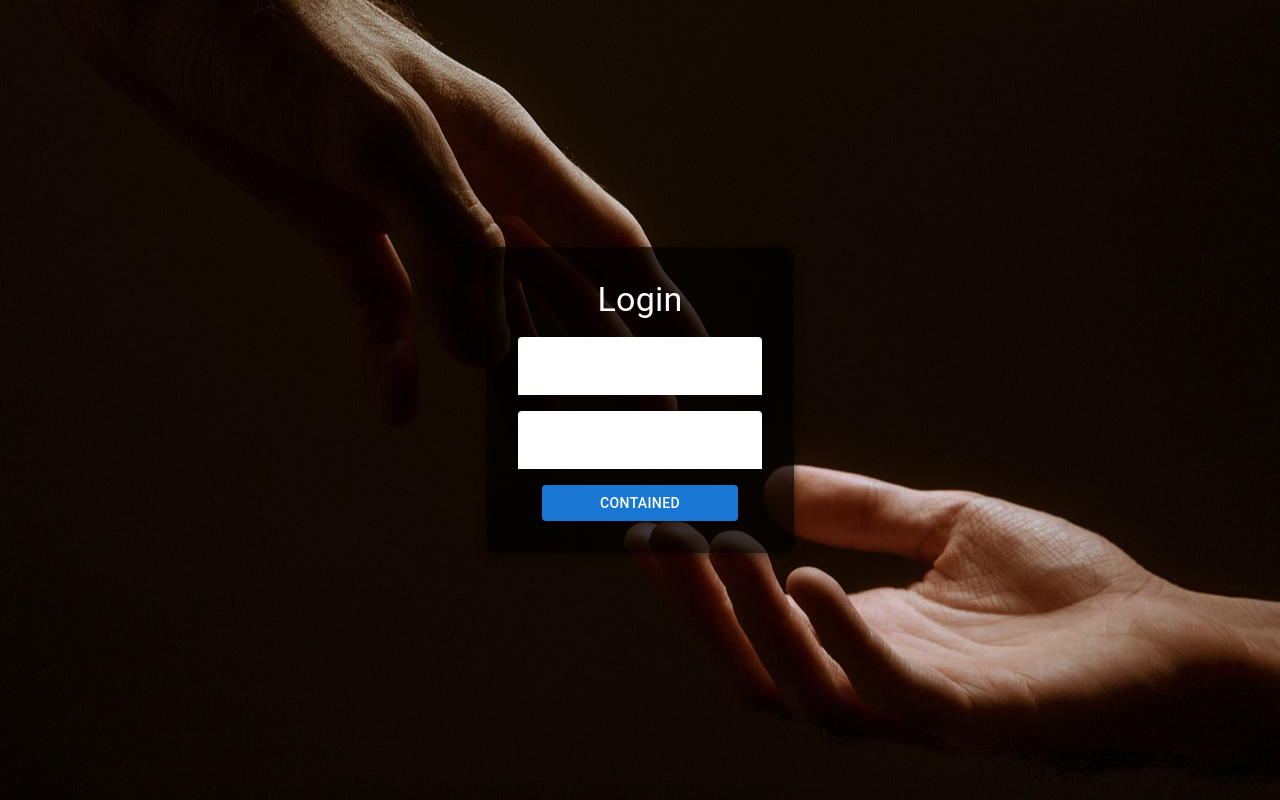
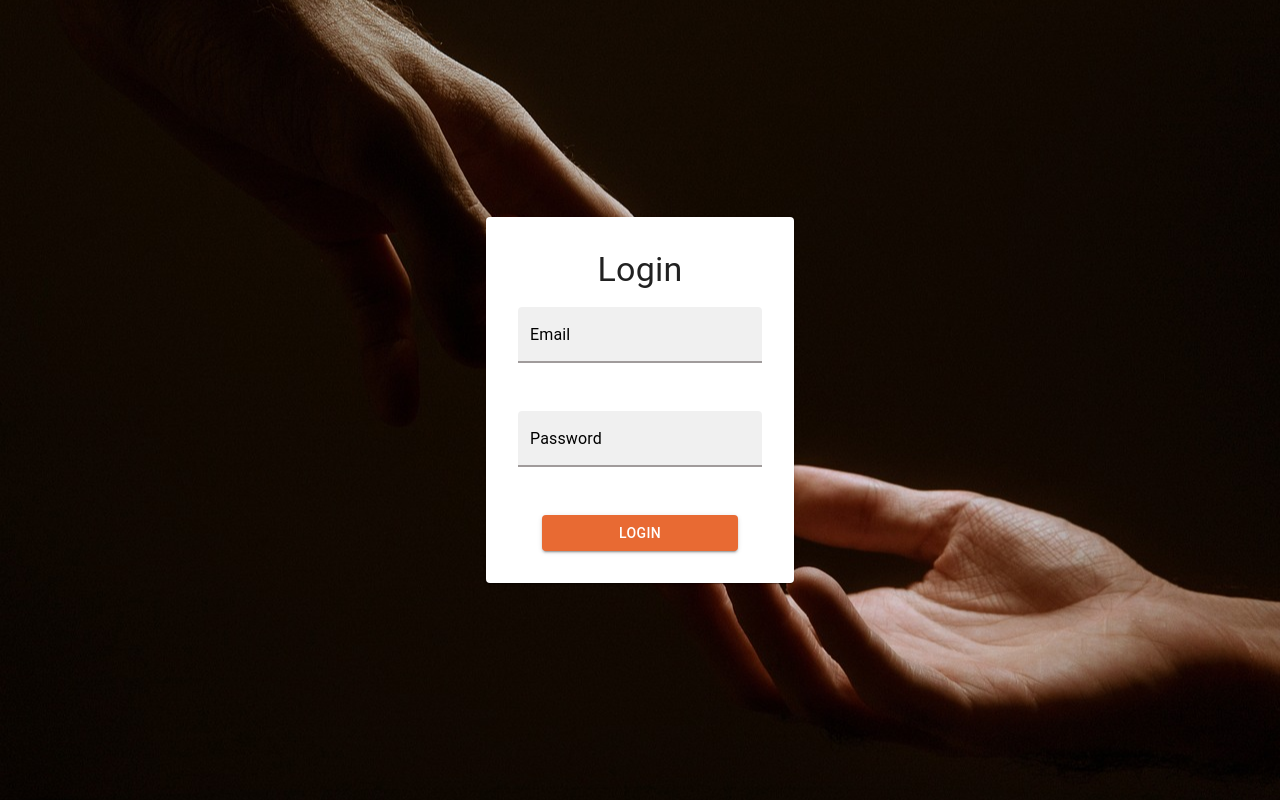
Before and after one commit to forbidenid/Volunteers_Management_System-Frontend, a React (Create React App) app: page /login in a window 1280 px wide. Built offline with nearby package versions, Linux system fonts and the light colour scheme.

Commit message:
Login page

```diff
--- a/src/App.js
+++ b/src/App.js
@@ -3,6 +3,7 @@ import { BrowserRouter as Router, Routes, Route } from "react-router-dom";
 import Landing from "../src/Pages/Landing";
 import ContactUs from "./Components/Contact/ContactUs";
 import Login from "./Pages/Login";
+import Volunteer from "./Pages/Volunteer";
 
 const App = () => {
   return (
@@ -11,6 +12,7 @@ const App = () => {
         <Route path="/" element={<Landing />} />
         <Route path="/contact" element={<ContactUs />} />
         <Route path="/login" element={<Login />} />
+        <Route path="/volunteer" element={<Volunteer />} />
       </Routes>
     </Router>
   );
--- a/src/Pages/Login.jsx
+++ b/src/Pages/Login.jsx
@@ -1,20 +1,17 @@
 import React from "react";
-import { Box, Button, TextField, Typography } from "@mui/material";
+import { Box, Button, Card, TextField, Typography } from "@mui/material";
 import "../Styles/Login.scss";
 
 const Login = () => {
   return (
     <Box className="login">
-      <Box className="login__card">
-        <Typography
-          sx={{ color: "white" }}
-          variant="h4"
-          className="login__card--title"
-        >
+      <Card className="login__card">
+        <Typography variant="h4" className="login__card--title">
           Login
         </Typography>
         <Box className="login__card--form">
           <TextField
+            className="textfield"
             id="filled-basic"
             label="Email"
             variant="filled"
@@ -22,17 +19,22 @@ const Login = () => {
             InputLabelProps={{ className: "textfield-label" }}
           />
           <TextField
+            InputProps={{ className: "textfield-input" }}
+            InputLabelProps={{ className: "textfield-label" }}
+            className="textfield"
             id="filled-basic"
             label="Password"
             variant="filled"
-            InputProps={{ className: "textfield-input" }}
-            InputLabelProps={{ className: "textfield-label" }}
           />
-          <Button variant="contained" className="login__card--button">
-            Contained
+          <Button
+            variant="contained"
+            className="login__card--button"
+            sx={{ backgroundColor: "#e86a33"}}
+          >
+            Login
           </Button>
         </Box>
-      </Box>
+      </Card>
     </Box>
   );
 };
--- /dev/null
+++ b/src/Pages/Volunteer.jsx
@@ -0,0 +1,9 @@
+import { Box, Typography } from "@mui/material";
+
+export default function Volunteer() {
+    return (
+        <Box>
+            <Typography variant="h1">Volunteer</Typography>
+       </Box>
+    );
+    }
--- a/src/Styles/Login.scss
+++ b/src/Styles/Login.scss
@@ -1,57 +1,3 @@
-.login {
-  height: 100vh;
-  background-image: url("../assets/imgs/login.jpg");
-  background-size: cover;
-  background-position: center;
-  display: flex;
-  justify-content: center;
-  align-items: center;
-
-  &__card {
-    padding: 2rem;
-    background-color: rgba(0, 0, 0, 0.7);
-    border-radius: 10px;
-    box-shadow: 0px 4px 10px rgba(0, 0, 0, 0.5);
-
-    &--form {
-      display: flex;
-      flex-direction: column;
-      gap: 1rem;
-    }
-  }
-
-  .textfield-input {
-    color: white;
-
-    &:focus {
-      color: #028e37;
-    }
-  }
-
-  .textfield-label {
-    color: #e86a33,;
-
-    &.Mui-focused {
-      color: #028e37;
-    }
-  }
-  .MuiFilledInput-root {
-    background-color: rgba(
-      255,
-      255,
-      255,
-      1
-    );
-    border-bottom: 2px solid white;
-    &:hover {
-      border-bottom: 2px solid white;
-    }
-
-    &.Mui-focused {
-      border-bottom: 2px solid #028e37;
-    }
-  }
-}
 .login {
   height: 100vh;
   background-image: url("../assets/imgs/login.jpg");
@@ -68,8 +14,7 @@
     box-shadow: 0px 4px 10px rgba(0, 0, 0, 0.5);
     padding: 2rem;
 
-    &--title{
-        color: white;
+    &--title {
       font-size: 2rem;
       text-align: center;
       padding-bottom: 1rem;
@@ -80,43 +25,48 @@
       flex-direction: column;
       gap: 1rem;
       align-items: center;
+      .textfield{
+        margin-bottom: 2rem;
+      }
 
       .textfield-input {
-        color: white;
+        color: #e86a33;
 
         &:focus {
-          color: #028e37;
+          color: #e86a33;
         }
       }
 
       .textfield-label {
-        color: white;
+        color: black;
 
         &.Mui-focused {
-          color: #028e37;
+          color: #e86a33;
         }
       }
 
       .MuiFilledInput-underline:before {
-        border-bottom: 2px solid white;
+        border-bottom: 2px solid rgb(160, 155, 155);
       }
 
       .MuiFilledInput-underline:hover:before {
-        border-bottom: 2px solid white;
+        border-bottom: 2px solid rgb(160, 155, 155);
       }
 
       .MuiFilledInput-underline:after {
-        border-bottom: 2px solid #028e37;
+        border-bottom: 2px solid #e86a33;
       }
     }
     &--button {
-         background-color: #e86a33;
       width: 80%;
       color: white;
       text-align: center;
+
       &:hover {
         background-color: darken(#e86a33, 10%);
       }
+
+
     }
   }
 }
```
Lines whose indentation alone changed are shown as unchanged.
